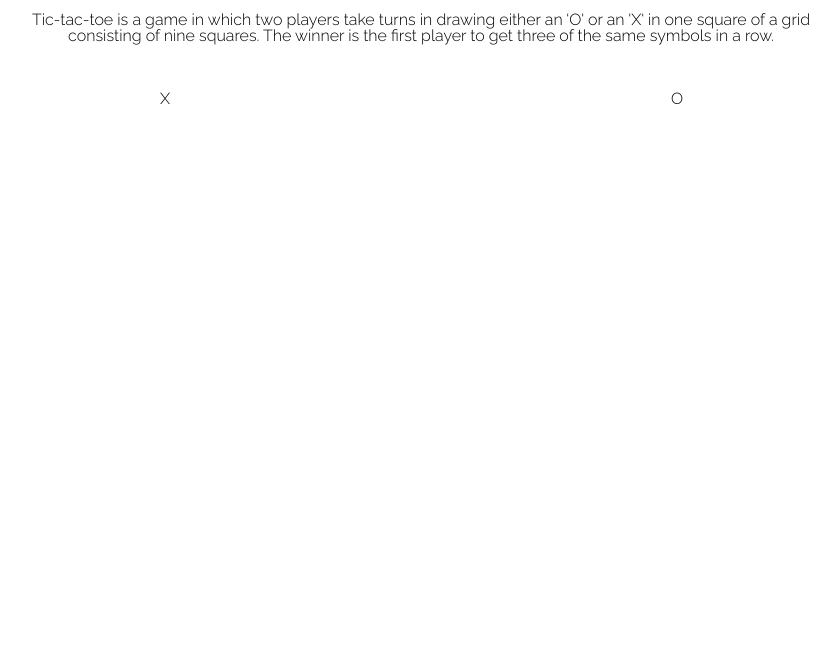
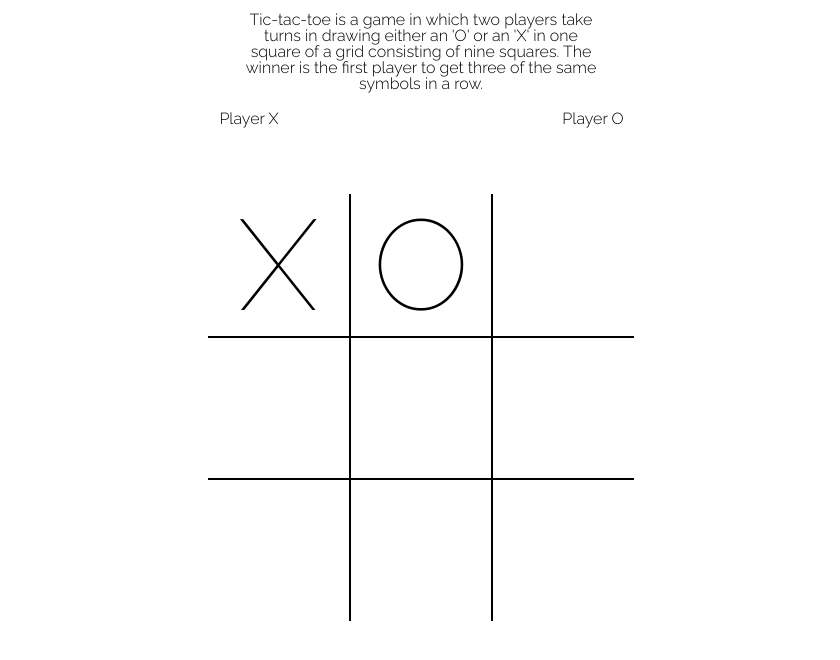
Before and after one commit to j4mw/Tic-Tac-Toe, a plain HTML site: page index.html in a window 1280 px wide. Shown: the part 68-728 px from the top of the page, without its empty margins (219-1059 px from the left). Drawn offline with Linux system fonts and the light colour scheme.

Commit message:
added gameboard

```diff
--- a/index.html
+++ b/index.html
@@ -29,11 +29,11 @@
         </p>
       </section>
       <section class="gameArea">
-        <div class="playerX">X</div>
-        <div class="playerO">O</div>
+        <div class="playerX">Player X</div>
+        <div class="playerO">Player O</div>
         <div class="gameboard">
-          <div class="cell"></div>
-          <div class="cell"></div>
+          <div class="cell">X</div>
+          <div class="cell">O</div>
           <div class="cell"></div>
           <div class="cell"></div>
           <div class="cell"></div>
--- a/styles.css
+++ b/styles.css
@@ -1,7 +1,14 @@
+@media only screen and (max-width: 800px) {
+  .titleInfo {
+    display: none !important;
+  }
+}
+
 :root {
   font-family: "Raleway";
   font-weight: 300;
   font-size: 16px;
+  overflow: hidden;
 }
 
 p {
@@ -15,7 +22,7 @@ h1 {
 .container {
   display: grid;
   height: 100vh;
-  grid-template-columns: 1fr 4fr 1fr;
+  grid-template-columns: 1fr 1fr 1fr;
   grid-template-rows: 1fr 5fr;
   grid-template-areas:
     " . header . "
@@ -23,7 +30,30 @@ h1 {
 }
 
 .cell {
-  background-color: aqua;
+  border: 1px solid black;
+  display: flex;
+  justify-content: center;
+  align-items: center;
+  font-size: 8rem;
+  font-weight: 100;
+  -webkit-user-select: none; /* Safari */
+  -ms-user-select: none; /* IE 10 and IE 11 */
+  user-select: none; /* Standard syntax */
+}
+.cell:nth-child(3n) {
+  border-right: none;
+}
+.cell:nth-child(-n + 3) {
+  border-top: none;
+}
+.cell:nth-child(3n-2) {
+  border-left: none;
+}
+.cell:nth-child(n + 7) {
+  border-bottom: none;
+}
+.cell:hover {
+  background-color: rgba(233, 233, 233, 0.301);
 }
 
 .header {
@@ -41,12 +71,13 @@ h1 {
 .gameArea {
   grid-area: gameArea;
   display: grid;
-  grid-template-columns: 2fr 1fr 2fr;
+  grid-template-columns: 2fr 4fr 2fr;
   grid-template-rows: 1fr 8fr 1fr;
   grid-template-areas:
     "playerX . playerO"
-    ". gameboard ."
+    "gameboard gameboard gameboard"
     ". . .";
+  gap: 3rem;
 }
 
 .playerX {
@@ -62,8 +93,28 @@ h1 {
   display: flex;
   justify-content: center;
   align-items: center;
+  text-align: center;
+  -webkit-user-select: none; /* Safari */
+  -ms-user-select: none; /* IE 10 and IE 11 */
+  user-select: none; /* Standard syntax */
 }
 
 .gameboard {
   grid-area: gameboard;
+  display: grid;
+  grid-template-columns: repeat(3, 1fr);
+  grid-template-rows: repeat(3, 1fr);
+  aspect-ratio: 1/1;
 }
+
+.selected {
+  border: 1px solid black;
+  margin: 1rem;
+}
+
+.playerX:hover,
+.playerO:hover {
+  border: 1px dashed black;
+  margin: 1rem;
+  background-color: rgba(233, 233, 233, 0.301);
+}
```
Also changed, not shown: 1 other file.
